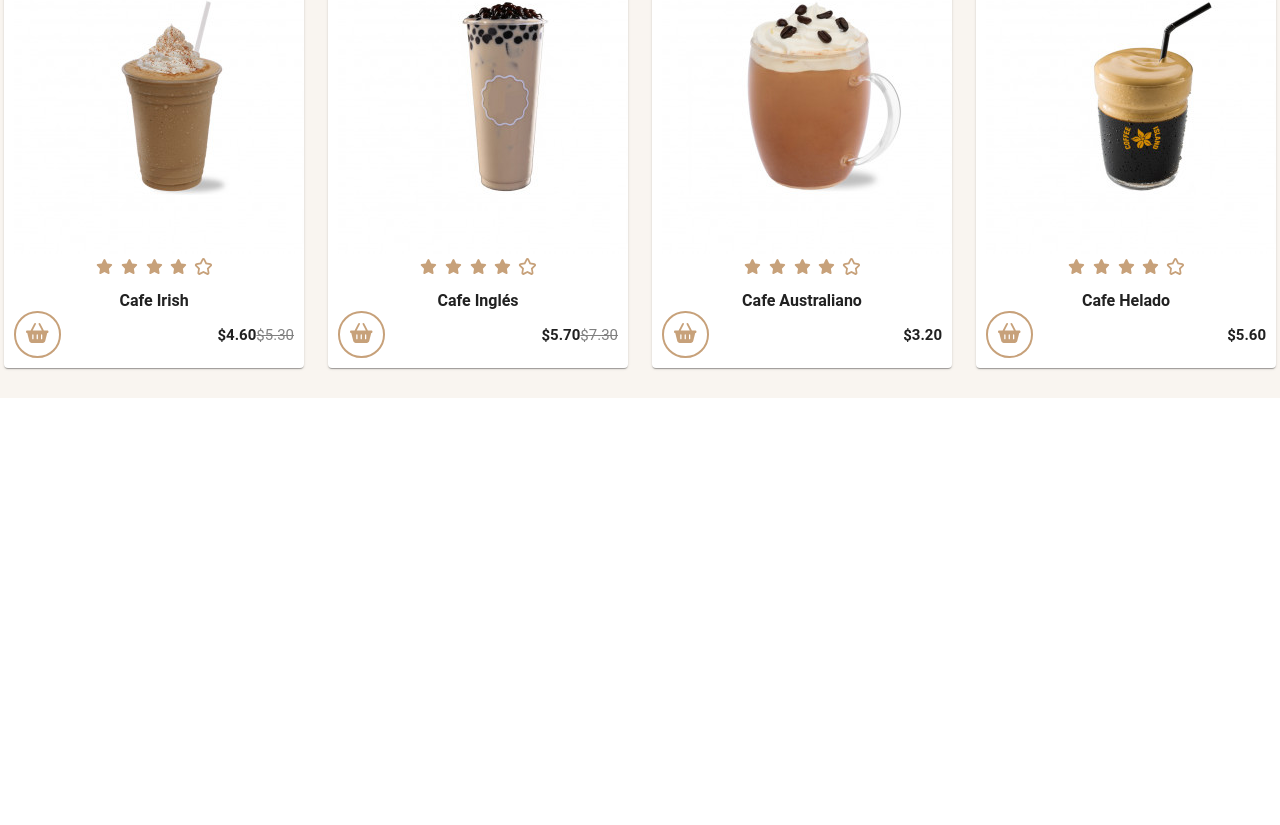
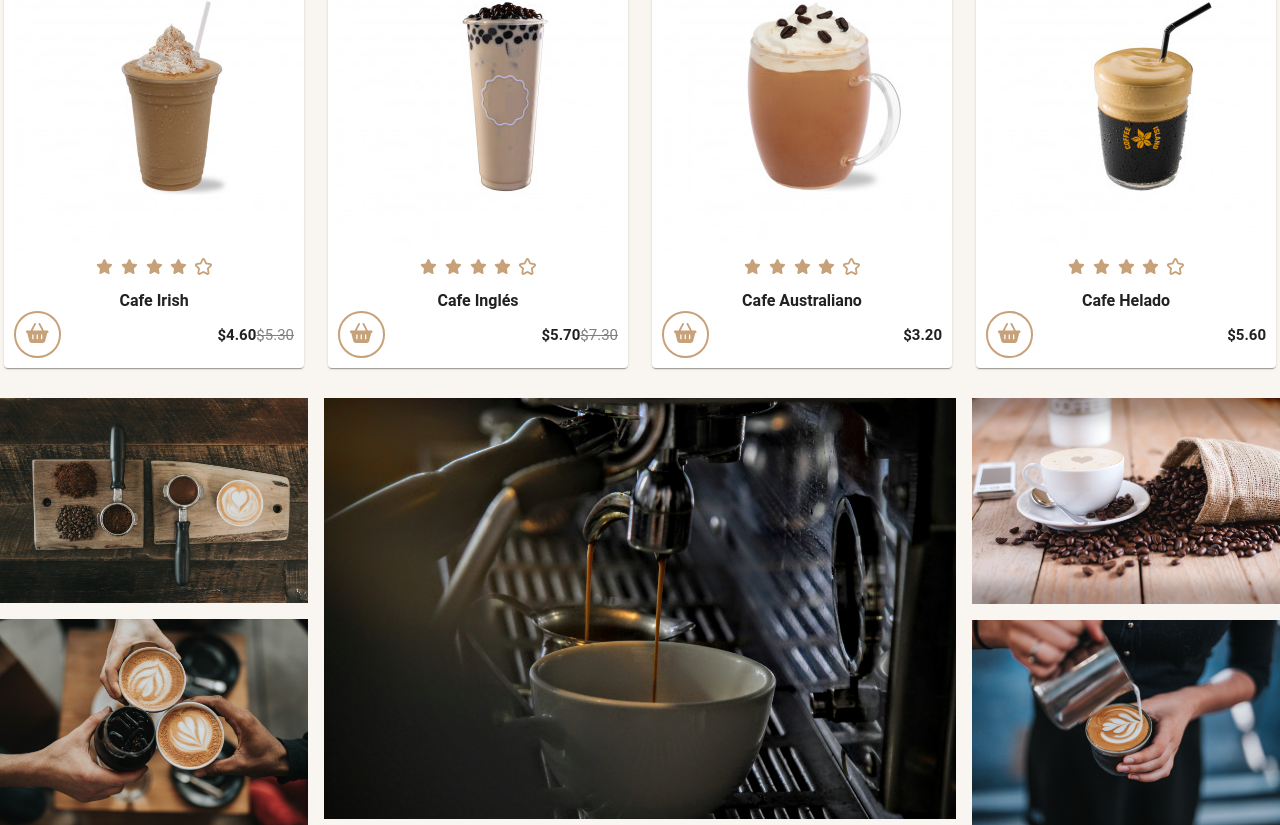
Before and after one commit to muhriddin20056525/baristas-cafe, a React (Vite) app: page / in a window 1280 px wide. Shown: the part 1480-2305 px from the top of the page. Before the commit the page ends 1878 px from the top, so only its background shows below. Built offline with nearby package versions, Linux system fonts and the light colour scheme.

Commit message:
adding gallery section

```diff
--- a/src/App.jsx
+++ b/src/App.jsx
@@ -6,6 +6,7 @@ import { Box } from "@mui/material";
 import { useTheme } from "@emotion/react";
 import Categories from "./components/Categories";
 import Products from "./components/Products";
+import Gallery from "./components/Gallery";
 
 export default function App() {
   const theme = useTheme();
@@ -17,6 +18,7 @@ export default function App() {
         <Services />
         <Categories />
         <Products />
+        <Gallery />
       </Box>
     </>
   );
--- /dev/null
+++ b/src/components/Gallery.jsx
@@ -0,0 +1,30 @@
+import { Box, Grid, Stack } from "@mui/material";
+import gallery1 from "../assets/gallery1.jpg";
+import gallery2 from "../assets/gallery2.jpg";
+import gallery3 from "../assets/gallery3.jpg";
+import gallery4 from "../assets/gallery4.jpg";
+import gallery5 from "../assets/gallery5.jpg";
+
+export default function Gallery() {
+  return (
+    <Grid container spacing={2}>
+      <Grid size={3}>
+        <Stack direction={"column"} gap={2}>
+          <img src={gallery1} alt="gallery" />
+          <img src={gallery4} alt="gallery" />
+        </Stack>
+      </Grid>
+      <Grid size={6}>
+        <Stack>
+          <img src={gallery3} alt="gallery" />
+        </Stack>
+      </Grid>
+      <Grid size={3}>
+        <Stack direction={"column"} gap={2}>
+          <img src={gallery2} alt="gallery" />
+          <img src={gallery5} alt="gallery" />
+        </Stack>
+      </Grid>
+    </Grid>
+  );
+}
```
